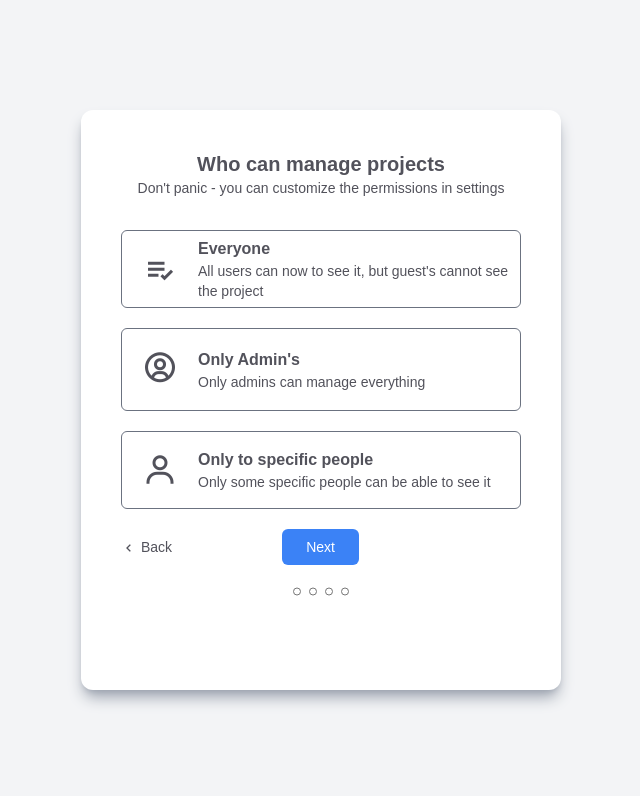
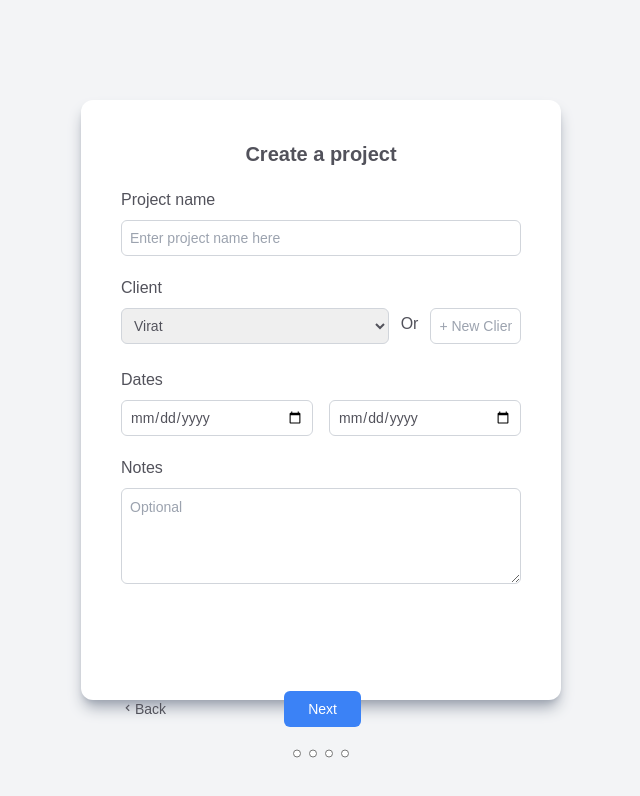
Before and after one commit to thedeepakmaurya/multiform, a React (Create React App) app: page / in a window 1280 px wide. Shown: the top 796 px of the page, without its empty margins (319-959 px from the left). Built offline with nearby package versions, Linux system fonts and the light colour scheme.

Commit message:
button fixed

```diff
--- a/src/components/Button.js
+++ b/src/components/Button.js
@@ -1,22 +1,20 @@
-import React from 'react'
+import React from 'react';
 
 const Button = () => {
   return (
-    <>
-        <div className='mt-5 flex gap-[110px] items-center w-full'>
-        <div>
-          <i class='bx bx-chevron-left align-middle'></i><button className='text-sm pl-1'>Back</button>
-        </div>
-        <button className='text-sm p-2 pl-6 pr-6 rounded-md bg-blue-500 text-white '>Next</button>
+    <div className='flex flex-col bottom-10 fixed mt-5 w-[480px] pl-10 pr-10'>
+      <div className='flex justify-start items-center gap-[110px]'>
+        <button className='text-sm'><i className='bx bx-chevron-left'></i>Back</button>
+        <button className='text-sm p-2 pl-6 pr-6 rounded-md bg-blue-500 text-white ml-2'>Next</button>
       </div>
-      <div className='flex gap-2 mt-5'>
+      <div className='flex justify-center gap-2 mt-5'>
         <input className='w-2' type='radio' />
         <input className='w-2' type='radio' />
         <input className='w-2' type='radio' />
         <input className='w-2' type='radio' />
       </div>
-    </>
-  )
-}
+    </div>
+  );
+};
 
-export default Button
+export default Button;
--- a/src/components/Form.js
+++ b/src/components/Form.js
@@ -3,13 +3,15 @@ import SelectView from './pages/SelectView'
 import Button from './Button'
 import CreateProject from './pages/CreateProject'
 import ManageProject from './pages/ManageProject'
+import Team from './pages/Team'
 
 const Form = () => {
   return (
-    <div className='flex flex-col items-center  bg-white rounded-xl p-10 shadow-lg shadow-gray-400 w-[480px] h-[580px]'>
-      {/* <CreateProject /> */}
+    <div className='flex flex-col items-center  bg-white rounded-xl p-10 shadow-lg shadow-gray-400 w-[480px] h-[600px]'>
+      <CreateProject />
       {/* <SelectView /> */}
-      <ManageProject />
+      {/* <ManageProject /> */}
+      {/* <Team/> */}
       <Button />
     </div>
   )
--- a/src/components/pages/CreateProject.js
+++ b/src/components/pages/CreateProject.js
@@ -36,7 +36,7 @@ const CreateProject = () => {
           </div>
           <div className='flex flex-col mt-5'>
             <label className=' text-md font-medium'>Notes</label>
-            <textarea className='border border-gray-300 rounded-md text-sm outline-none overflow-y-hidden focus:border-blue-500 p-2 mt-2 w-full h-20' type='text' name='name' placeholder='Optional' />
+            <textarea className='border border-gray-300 rounded-md text-sm outline-none overflow-y-hidden focus:border-blue-500 p-2 mt-2 w-full h-24' type='text' name='name' placeholder='Optional' />
           </div>
         </div>
       </form>
--- a/src/components/pages/Team.js
+++ b/src/components/pages/Team.js
@@ -2,7 +2,17 @@ import React from 'react'
 
 const Team = () => {
   return (
-    <div>Team</div>
+    <>
+      <h1 className='font-bold text-xl'>Team</h1>
+      <div className='w-full'>
+        <label className=' text-md font-medium'>Invite or Add a person</label>
+        <div className='flex gap-5 items-center'>
+          <input className='border border-gray-300 rounded-md text-sm  outline-none focus:border-blue-500 h-9 pl-2 pr-2 mt-2 w-full' type='text' name='name' placeholder='Add person' />
+          <button className='text-sm h-9 pl-6 pr-6 rounded-md bg-blue-500 text-white '>Add</button>
+        </div>
+      </div>
+
+    </>
   )
 }
 
```
